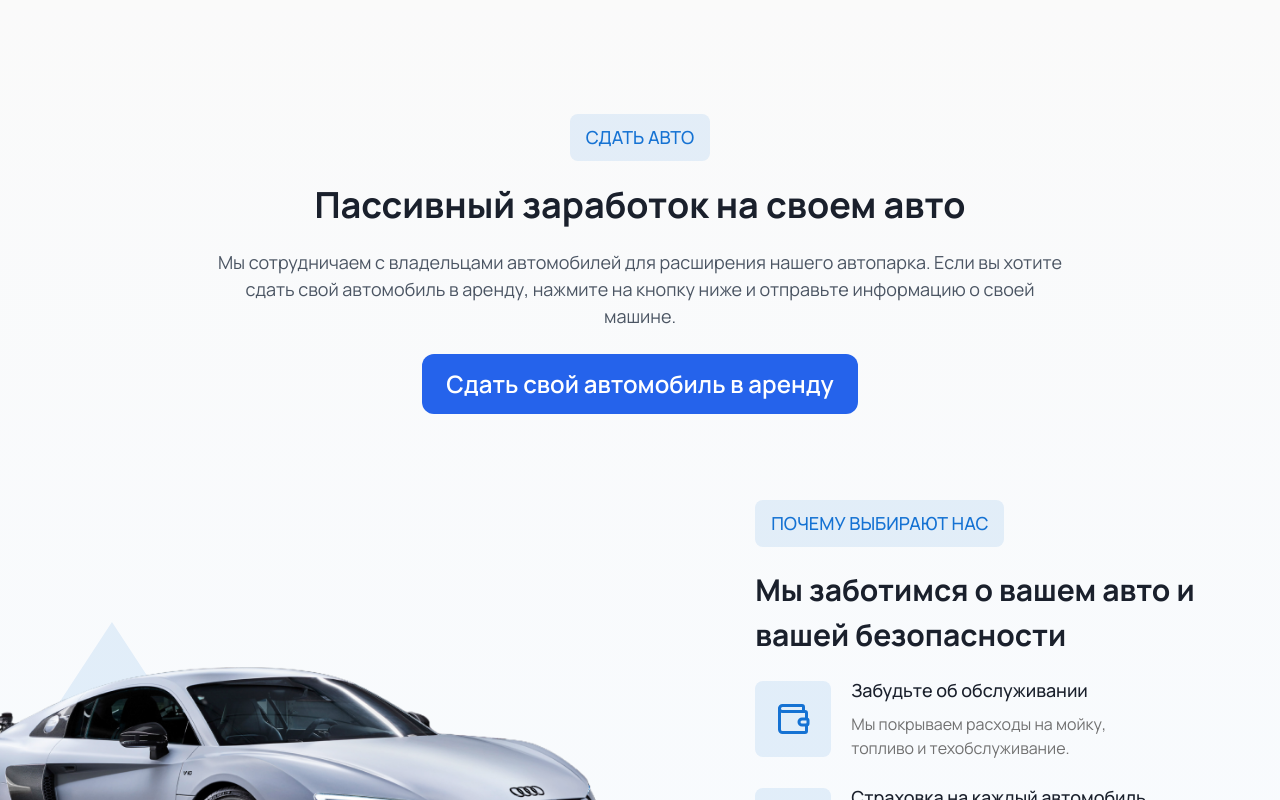
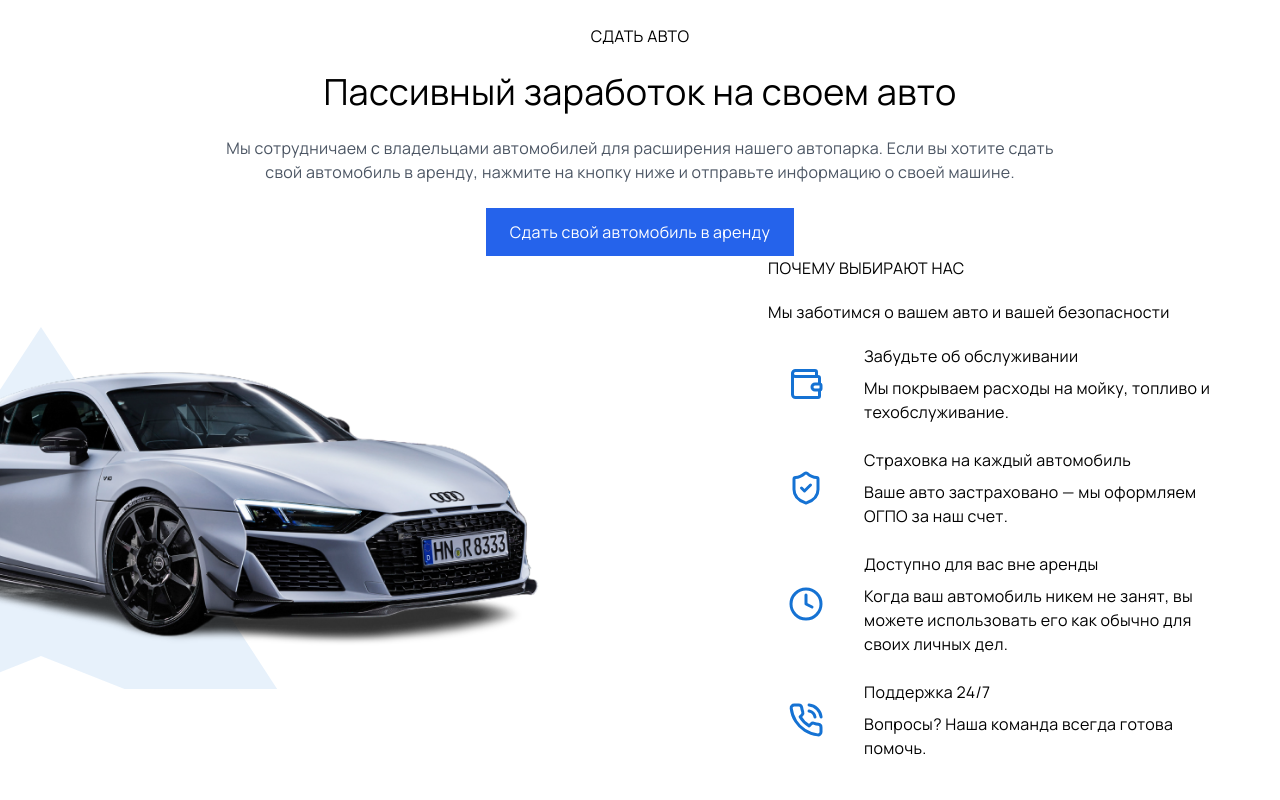
Before and after one commit to rondlsl/axis_motors_backend, a Next.js app in the folder frontend/: page /rentout in a window 1280 px wide. Shown: the top 800 px of the page. Built offline with nearby package versions, Linux system fonts and the light colour scheme.

Commit message:
feat: landing redesign

```diff
--- a/frontend/src/app/globals.scss
+++ b/frontend/src/app/globals.scss
@@ -1,48 +1,35 @@
 @tailwind base;
 @tailwind components;
 @tailwind utilities;
-
-@import "styles/variables/globals";
-@import "styles/reset/globals";
-
-* {
-  color: var(--clr-type-primary);
-}
 
 html {
   scroll-behavior: smooth;
 }
 
 body {
-  background: var(--clr-bg-gradient);
-  min-height: 100vh;
-  display: flex;
-  flex-direction: column;
+  font-family: "Manrope", sans-serif;
+  letter-spacing: 0.02em;
 }
 
+
+/* Плавные переходы при скролле */
+html {
+  scroll-behavior: smooth;
+}
+
+/* Кастомный скроллбар */
 ::-webkit-scrollbar {
-  width: 8px;
-  height: 8px;
-  transition: var(--transition-default);
+  width: 6px;
+}
+
+::-webkit-scrollbar-track {
+  background: #f1f1f1;
 }
 
 ::-webkit-scrollbar-thumb {
-  background-color: var(--clr-scroll);
-  border-radius: 4px;
-  transition: var(--transition-default);
-
-  &:hover {
-    background-color: var(--clr-scroll-hover);
-    transition: var(--transition-default);
-  }
-
-  &:active {
-    background-color: var(--clr-scroll-active);
-    transition: var(--transition-default);
-  }
+  background: #888;
 }
 
-.wrapper {
-  width: 90%;
-  margin: 0 auto;
+::-webkit-scrollbar-thumb:hover {
+  background: #555;
 }
```
